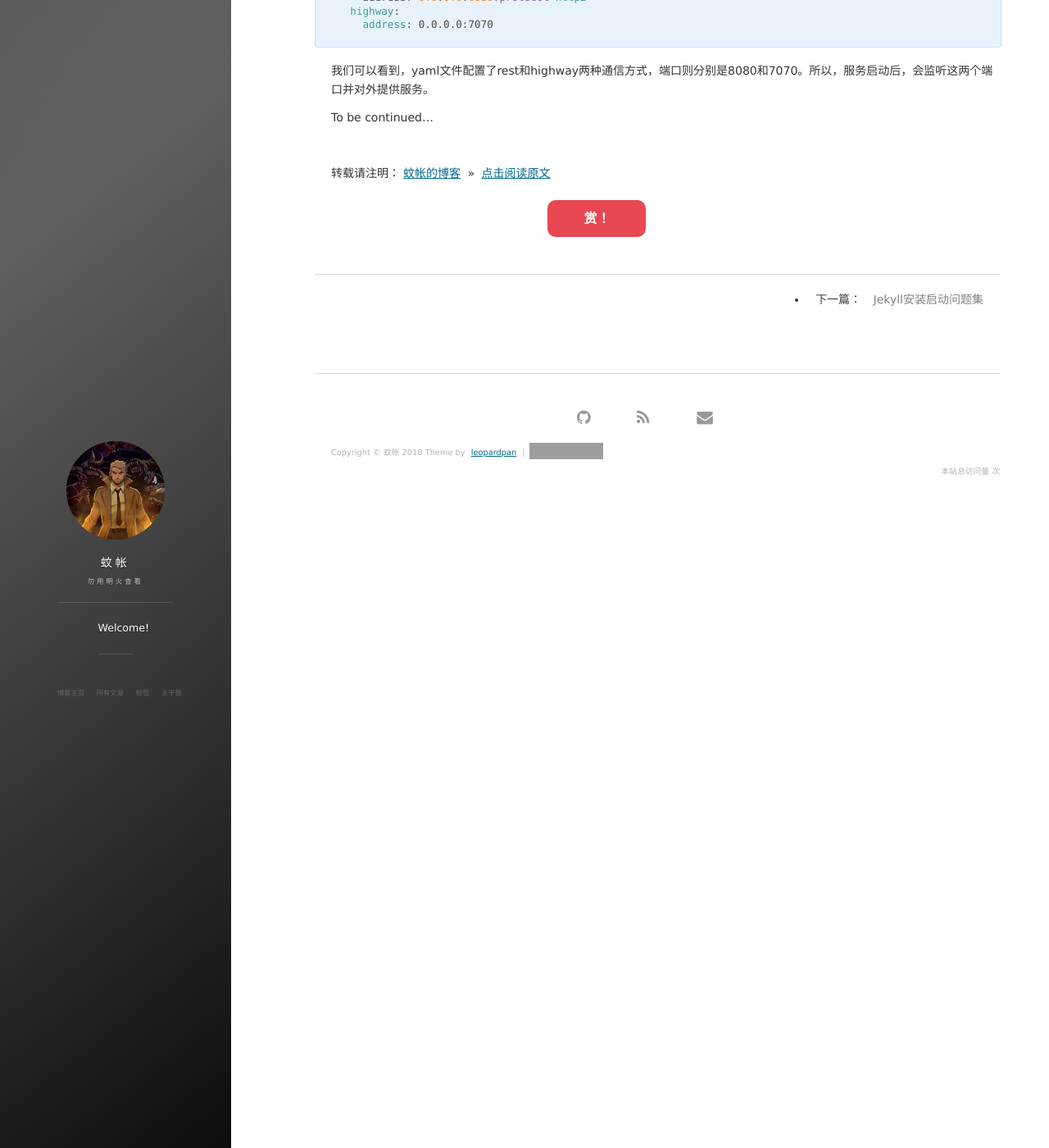
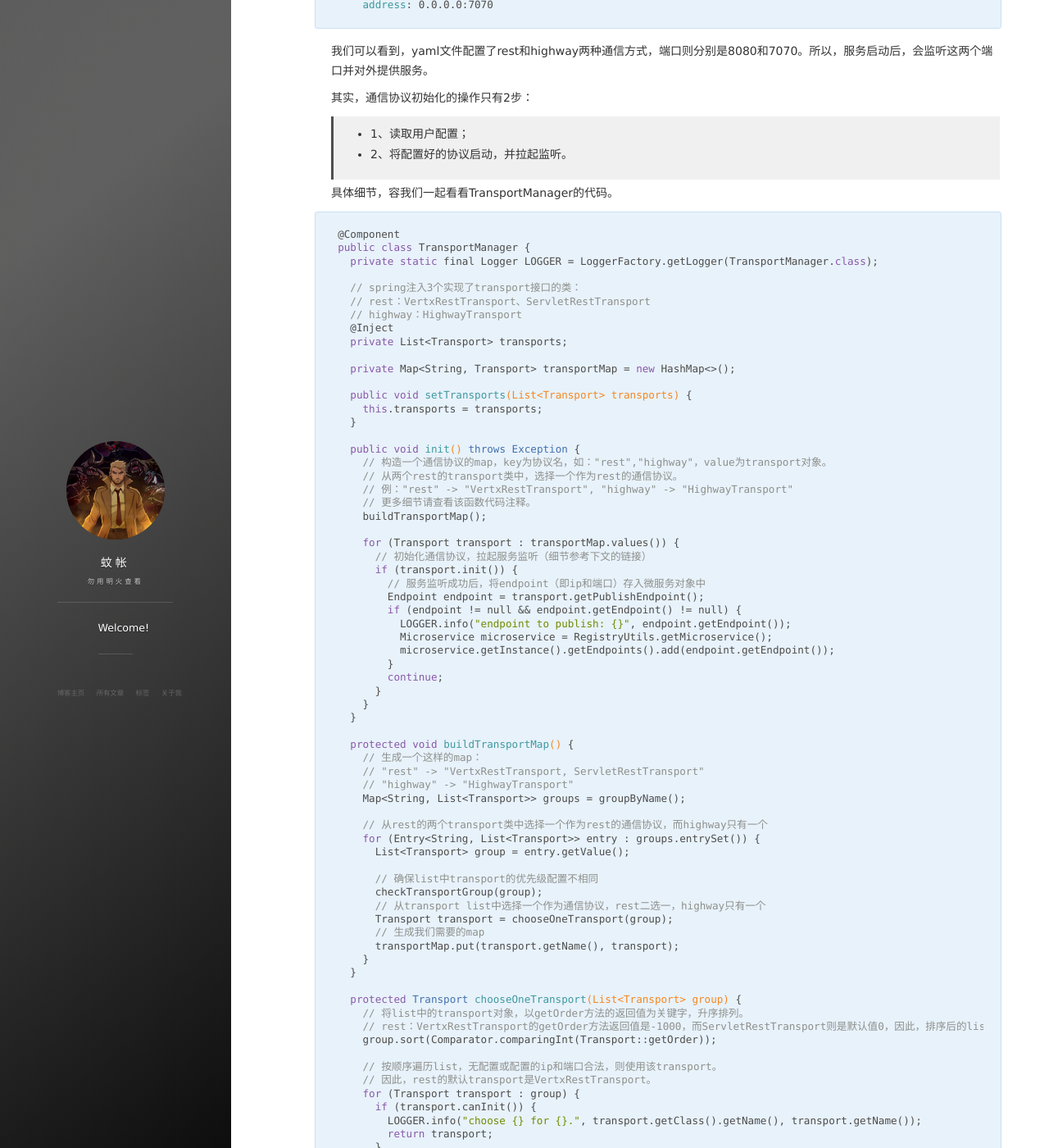
Before and after one commit to NevilleYeung/NevilleYeung.github.io, a Jekyll site: the page built from _posts/2018-07-15-ServiceComb-CodeAnalysis-JavaChassis-startup.md, in a window 1280 px wide and 1400 px high, scrolled down 6697 px. Shown: the whole window at 82% size. Built offline with Jekyll 4.4.1, drawn with Linux system fonts in a browser that asks for light colours; nearby versions of some CDN libraries; comment, search, counter and statistics services are not loaded; some of the changed text lies outside the part shown; grey boxes are pictures that could not be loaded.

Commit message:
Java Chassis启动流程博客
transport的初始化

````diff
--- a/_posts/2018-07-15-ServiceComb-CodeAnalysis-JavaChassis-startup.md
+++ b/_posts/2018-07-15-ServiceComb-CodeAnalysis-JavaChassis-startup.md
@@ -144,7 +144,7 @@ public class CseApplicationListener
     // 初始化内容：
     // 1、从Vertx和Servlet中选一个作为rest的通信方式，默认是Vertx；
     // 2、将需要监听的ip和端口（endpoint）存入Microservice实例；
-    // 3、按配置初始化各transport。
+    // 3、按配置初始化各transport，拉起端口监听。
     transportManager.init();
     triggerEvent(EventType.AFTER_TRANSPORT);
 
@@ -263,8 +263,7 @@ PojoConsumerProvider和RestConsumerProvider都继承了AbstractConsumerProvider
 
 ### transportManager通信协议初始化代码分析
 
-transport指的就是Java Chassis提供的两种通信协议，rest和highway。
-初始化操作的内容是，初始化服务提供端的相关配置，绑定服务ip并监听相关端口。
+transport指的就是Java Chassis提供的通信协议，有两种：rest和highway。
 在分析这段代码前，先看一下pojo demo的microservice.yaml文件。
 ```
 APPLICATION_ID: pojotest
@@ -282,6 +281,92 @@ servicecomb:
 ```
 我们可以看到，yaml文件配置了rest和highway两种通信方式，端口则分别是8080和7070。所以，服务启动后，会监听这两个端口并对外提供服务。
 
+其实，通信协议初始化的操作只有2步：
+>* 1、读取用户配置；
+>* 2、将配置好的协议启动，并拉起监听。
+
+具体细节，容我们一起看看TransportManager的代码。
+```
+@Component
+public class TransportManager {
+  private static final Logger LOGGER = LoggerFactory.getLogger(TransportManager.class);
+
+  // spring注入3个实现了transport接口的类：
+  // rest：VertxRestTransport、ServletRestTransport
+  // highway：HighwayTransport
+  @Inject
+  private List<Transport> transports;
+
+  private Map<String, Transport> transportMap = new HashMap<>();
+
+  public void setTransports(List<Transport> transports) {
+    this.transports = transports;
+  }
+
+  public void init() throws Exception {
+    // 构造一个通信协议的map，key为协议名，如："rest","highway"，value为transport对象。
+    // 从两个rest的transport类中，选择一个作为rest的通信协议。
+    // 例："rest" -> "VertxRestTransport", "highway" -> "HighwayTransport"
+    // 更多细节请查看该函数代码注释。
+    buildTransportMap();
+
+    for (Transport transport : transportMap.values()) {
+      // 初始化通信协议，拉起服务监听（细节参考下文的链接）
+      if (transport.init()) {
+        // 服务监听成功后，将endpoint（即ip和端口）存入微服务对象中
+        Endpoint endpoint = transport.getPublishEndpoint();
+        if (endpoint != null && endpoint.getEndpoint() != null) {
+          LOGGER.info("endpoint to publish: {}", endpoint.getEndpoint());
+          Microservice microservice = RegistryUtils.getMicroservice();
+          microservice.getInstance().getEndpoints().add(endpoint.getEndpoint());
+        }
+        continue;
+      }
+    }
+  }
+
+  protected void buildTransportMap() {
+    // 生成一个这样的map：
+    // "rest" -> "VertxRestTransport, ServletRestTransport"
+    // "highway" -> "HighwayTransport"
+    Map<String, List<Transport>> groups = groupByName();
+
+    // 从rest的两个transport类中选择一个作为rest的通信协议，而highway只有一个
+    for (Entry<String, List<Transport>> entry : groups.entrySet()) {
+      List<Transport> group = entry.getValue();
+
+      // 确保list中transport的优先级配置不相同
+      checkTransportGroup(group);
+      // 从transport list中选择一个作为通信协议，rest二选一，highway只有一个
+      Transport transport = chooseOneTransport(group);
+      // 生成我们需要的map
+      transportMap.put(transport.getName(), transport);
+    }
+  }
+
+  protected Transport chooseOneTransport(List<Transport> group) {
+    // 将list中的transport对象，以getOrder方法的返回值为关键字，升序排列。
+    // rest：VertxRestTransport的getOrder方法返回值是-1000，而ServletRestTransport则是默认值0，因此，排序后的list是：VertxRestTransport, ServletRestTransport
+    group.sort(Comparator.comparingInt(Transport::getOrder));
+
+    // 按顺序遍历list，无配置或配置的ip和端口合法，则使用该transport。
+    // 因此，rest的默认transport是VertxRestTransport。
+    for (Transport transport : group) {
+      if (transport.canInit()) {
+        LOGGER.info("choose {} for {}.", transport.getClass().getName(), transport.getName());
+        return transport;
+      }
+    }
+
+  // 其他方法略...
+}
+```
+
+从上面的代码可以看到，rest有两个transport类而highway只有一个。
+至于两个rest通信协议的区别和使用场景，可以查看其官方文档 [通信协议](http://docs.servicecomb.io/zh_CN/build-provider/protocol.html) 。
+
+
+
 To be continued...
 
 
````
